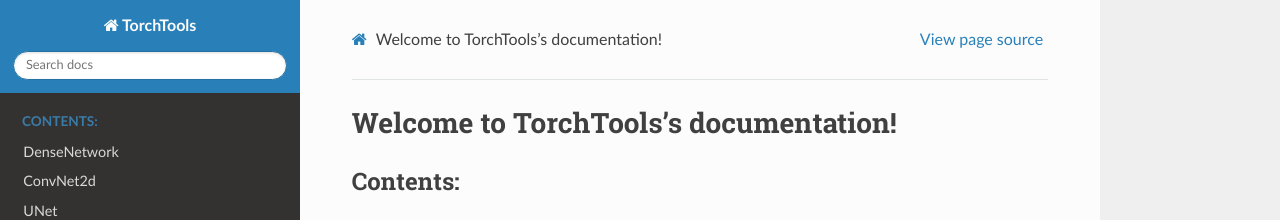
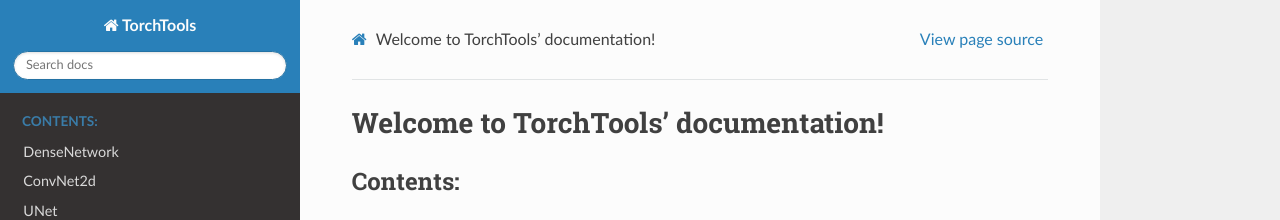
Before and after one commit to jdenholm/TorchTools, a Sphinx documentation site: the page built from docs/index.rst, in a window 1280 px wide. Shown: the top 220 px of the page. Built offline with Sphinx 7.4.7 and the Read the Docs theme 2.0.0, drawn with Linux system fonts in a browser that asks for light colours.

Commit message:
Fixed typo in docs

```diff
--- a/docs/_sources/index.rst.txt
+++ b/docs/_sources/index.rst.txt
@@ -3,7 +3,7 @@
    You can adapt this file completely to your liking, but it should at least
    contain the root `toctree` directive.
 
-Welcome to TorchTools's documentation!
+Welcome to TorchTools' documentation!
 ======================================
 
 .. toctree::
--- a/docs/index.rst
+++ b/docs/index.rst
@@ -3,7 +3,7 @@
    You can adapt this file completely to your liking, but it should at least
    contain the root `toctree` directive.
 
-Welcome to TorchTools's documentation!
+Welcome to TorchTools' documentation!
 ======================================
 
 .. toctree::
--- a/docs/models.html
+++ b/docs/models.html
@@ -40,7 +40,7 @@
     <link rel="index" title="Index" href="genindex.html" />
     <link rel="search" title="Search" href="search.html" />
     <link rel="next" title="DataSet" href="dataset.html" />
-    <link rel="prev" title="Welcome to TorchTools’s documentation!" href="index.html" />
+    <link rel="prev" title="Welcome to TorchTools’ documentation!" href="index.html" />
 </head>
 
 <body class="wy-body-for-nav">
@@ -509,7 +509,7 @@
         <a href="dataset.html" class="btn btn-neutral float-right" title="DataSet" accesskey="n" rel="next">Next <span class="fa fa-arrow-circle-right"></span></a>
 
 
-        <a href="index.html" class="btn btn-neutral float-left" title="Welcome to TorchTools’s documentation!" accesskey="p" rel="prev"><span class="fa fa-arrow-circle-left"></span> Previous</a>
+        <a href="index.html" class="btn btn-neutral float-left" title="Welcome to TorchTools’ documentation!" accesskey="p" rel="prev"><span class="fa fa-arrow-circle-left"></span> Previous</a>
 
     </div>
 
```
Also changed, not shown: docs/index.html (+4 -4 lines), docs/searchindex.js, 1 other file.
